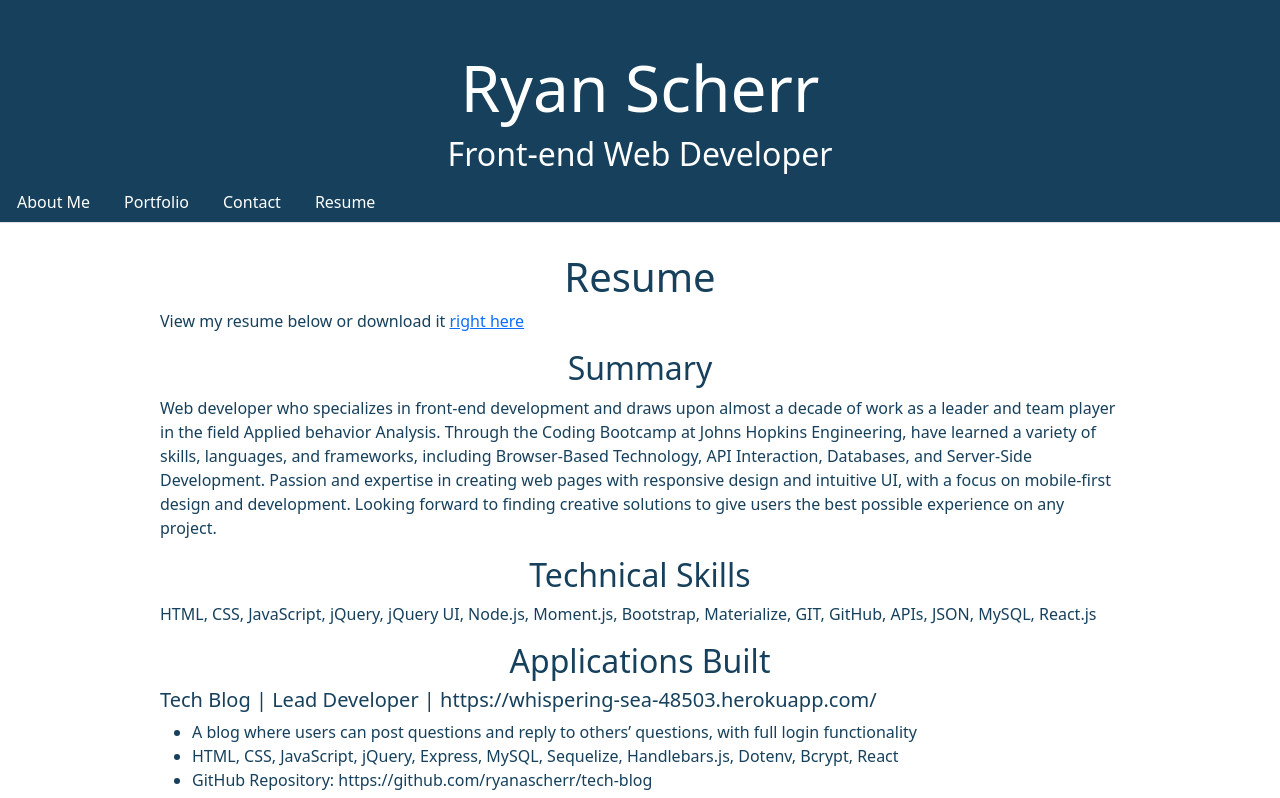
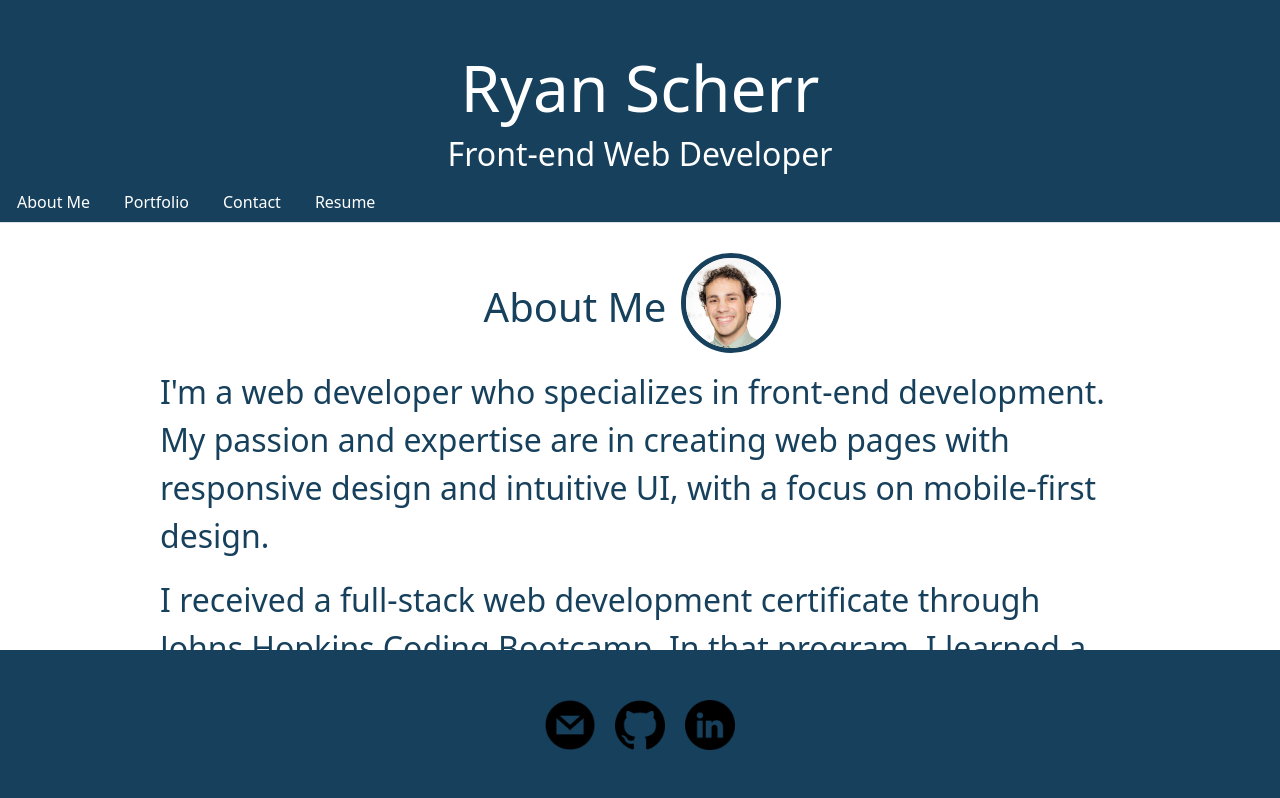
Before and after one commit to ryanascherr/react-portfolio, a React (Create React App) app: page / in a window 1280 px wide. Shown: the top 798 px of the page. Built offline with nearby package versions, Linux system fonts and the light colour scheme; the HTML template or start-up script is replaced by a standard one.

Commit message:
Fixed main page display. Added fucntions.

```diff
--- a/src/components/PortfolioContainer.js
+++ b/src/components/PortfolioContainer.js
@@ -13,8 +13,8 @@ export default function PortfolioContainer() {
 
   // This method is checking to see what the value of `currentPage` is. Depending on the value of currentPage, we return the corresponding component to render.
   const renderPage = () => {
-    if (currentPage === 'About') {
-      return <About />;
+    if (currentPage === 'Resume') {
+      return <Resume />;
     }
     if (currentPage === 'Portfolio') {
       return <Portfolio />;
@@ -22,7 +22,7 @@ export default function PortfolioContainer() {
     if (currentPage === 'Contact') {
       return <Contact />;
     }
-    return <Resume />;
+    return <About />;
   };
 
   const handlePageChange = (page) => setCurrentPage(page);
--- a/src/components/pages/Portfolio.js
+++ b/src/components/pages/Portfolio.js
@@ -5,9 +5,17 @@ import weatherPic from '../../img/weather.png';
 import horiseonPic from '../../img/horiseon.png';
 
 export default function Portfolio() {
-  return (
+    const coolFunction = () => {
+        console.log("It worked!");
+    }
+
+    coolFunction();
+
+
+    return (
     <div className="portfolio">
       <h1>My Portfolio</h1>
+      <button onClick={coolFunction}>Click me!</button>
       <div className="projects">
           <div className="project">
               <div className="pic-container">
--- a/src/index.css
+++ b/src/index.css
@@ -52,6 +52,7 @@ h1, h2, h3 {
     width: 90%;
     margin: 30px auto;
     color: #16405C;
+    padding-bottom: 200px;
 }
 
 .resume {
@@ -183,6 +184,9 @@ h1, h2, h3 {
     display: flex;
     justify-content: center;
     padding: 50px 0;
+    position: fixed;
+    bottom: 0;
+    width: 100%;
 }
 
 .icon-container {
```
Also changed, not shown: 1 other file (tests, documents, lock files or other folders).
